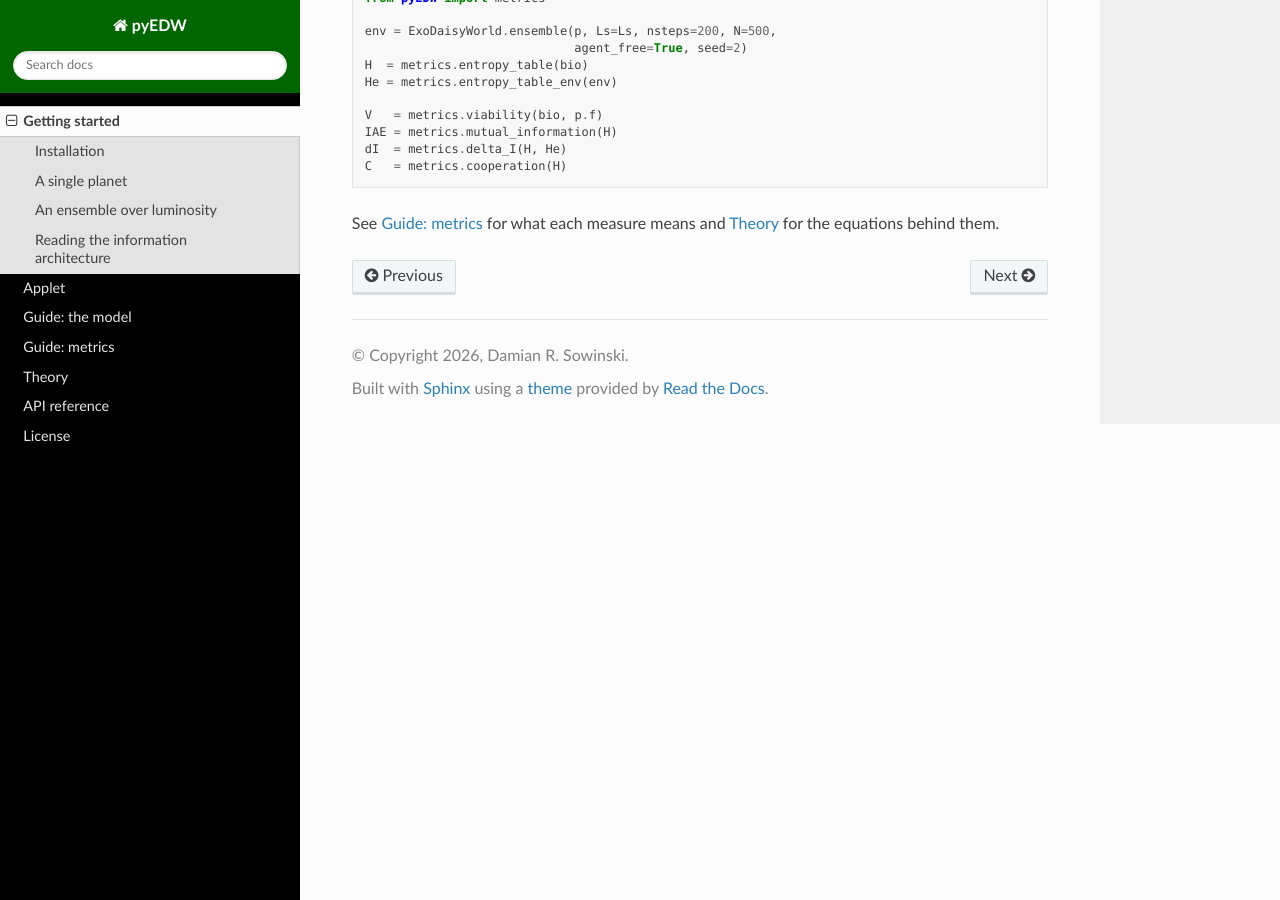
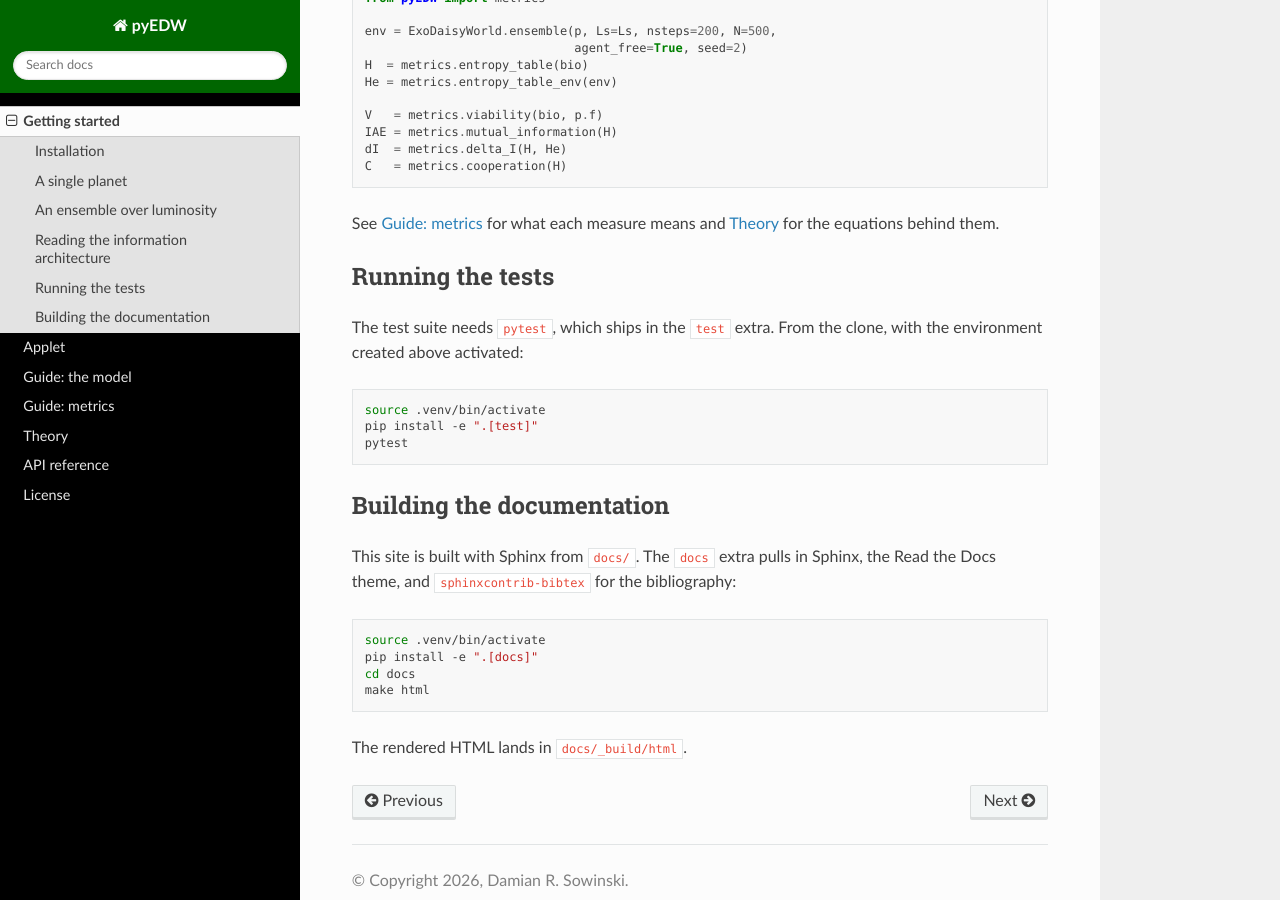
Before and after one commit to EternalTime/pyEDW, a Sphinx documentation site: the page built from docs/getting_started.rst, in a window 1280 px wide and 900 px high, scrolled down 1200 px. Built offline with Sphinx 7.4.7 and the Read the Docs theme 3.1.0, drawn with Linux system fonts in a browser that asks for light colours.

Commit message:
Declare test extra, complete docs extra, and pin explicit Python classifiers
The [docs] extra omitted sphinxcontrib-bibtex, so 'pip install -e ".[docs]"'
followed by 'make html' died in conf.py with ModuleNotFoundError: pybtex.
pytest was undeclared entirely, so the documented 'pytest' invocation was
command-not-found in a fresh venv.

requires-python = ">=3.8" is correct and now verified: the suite passes on
3.8 through 3.14. Replace the bare 'Python :: 3' classifier with explicit
per-version entries and declare numpy>=1.17 for numpy.random.Generator.

```diff
--- a/docs/getting_started.rst
+++ b/docs/getting_started.rst
@@ -73,3 +73,31 @@ Reading the information architecture
 
 See :doc:`guide_metrics` for what each measure means and :doc:`theory` for the
 equations behind them.
+
+Running the tests
+-----------------
+
+The test suite needs ``pytest``, which ships in the ``test`` extra. From the
+clone, with the environment created above activated:
+
+.. code-block:: bash
+
+   source .venv/bin/activate
+   pip install -e ".[test]"
+   pytest
+
+Building the documentation
+--------------------------
+
+This site is built with Sphinx from ``docs/``. The ``docs`` extra pulls in
+Sphinx, the Read the Docs theme, and ``sphinxcontrib-bibtex`` for the
+bibliography:
+
+.. code-block:: bash
+
+   source .venv/bin/activate
+   pip install -e ".[docs]"
+   cd docs
+   make html
+
+The rendered HTML lands in ``docs/_build/html``.
```
Also changed, not shown: pyproject.toml (+11 -3 lines).
